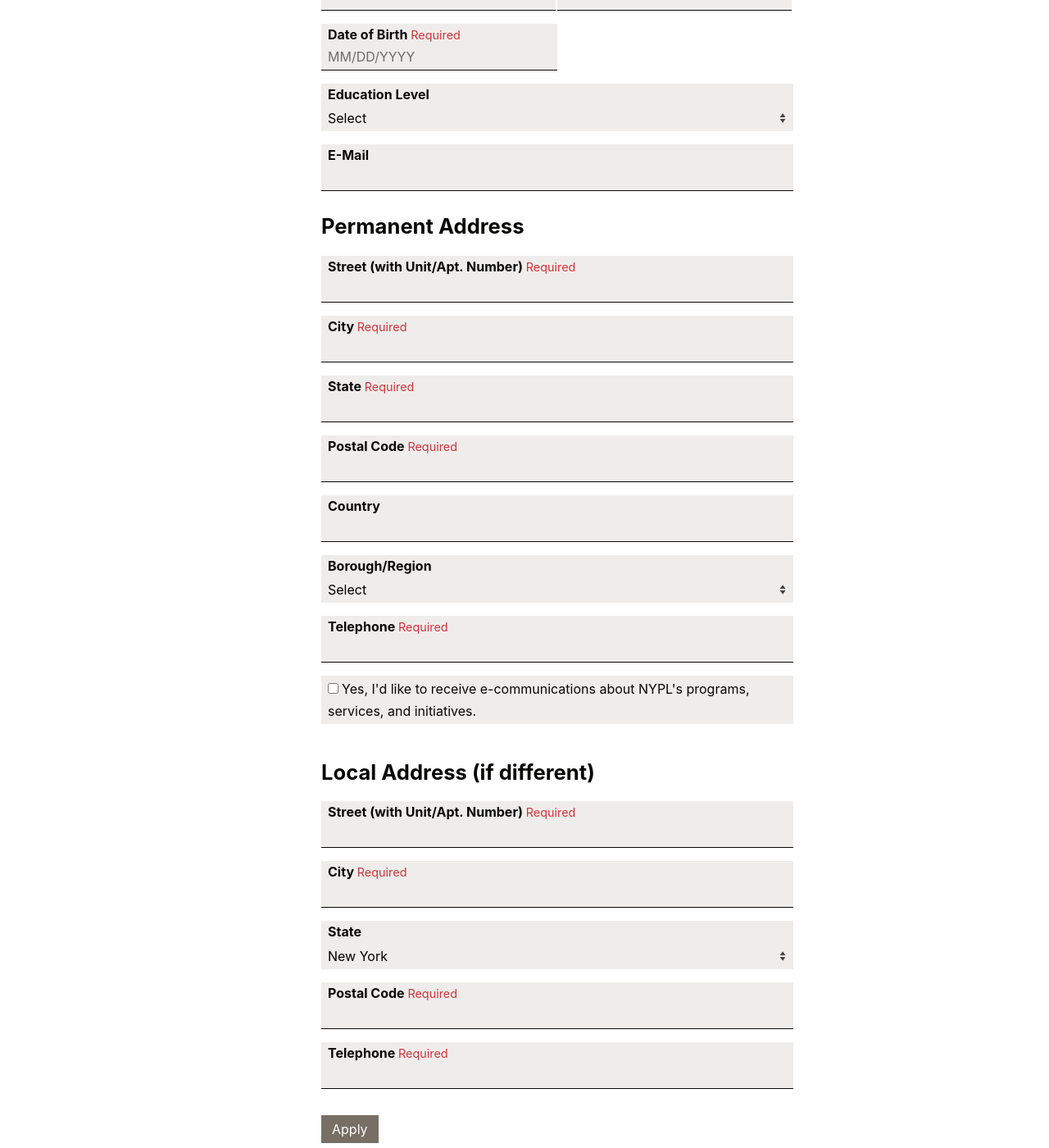
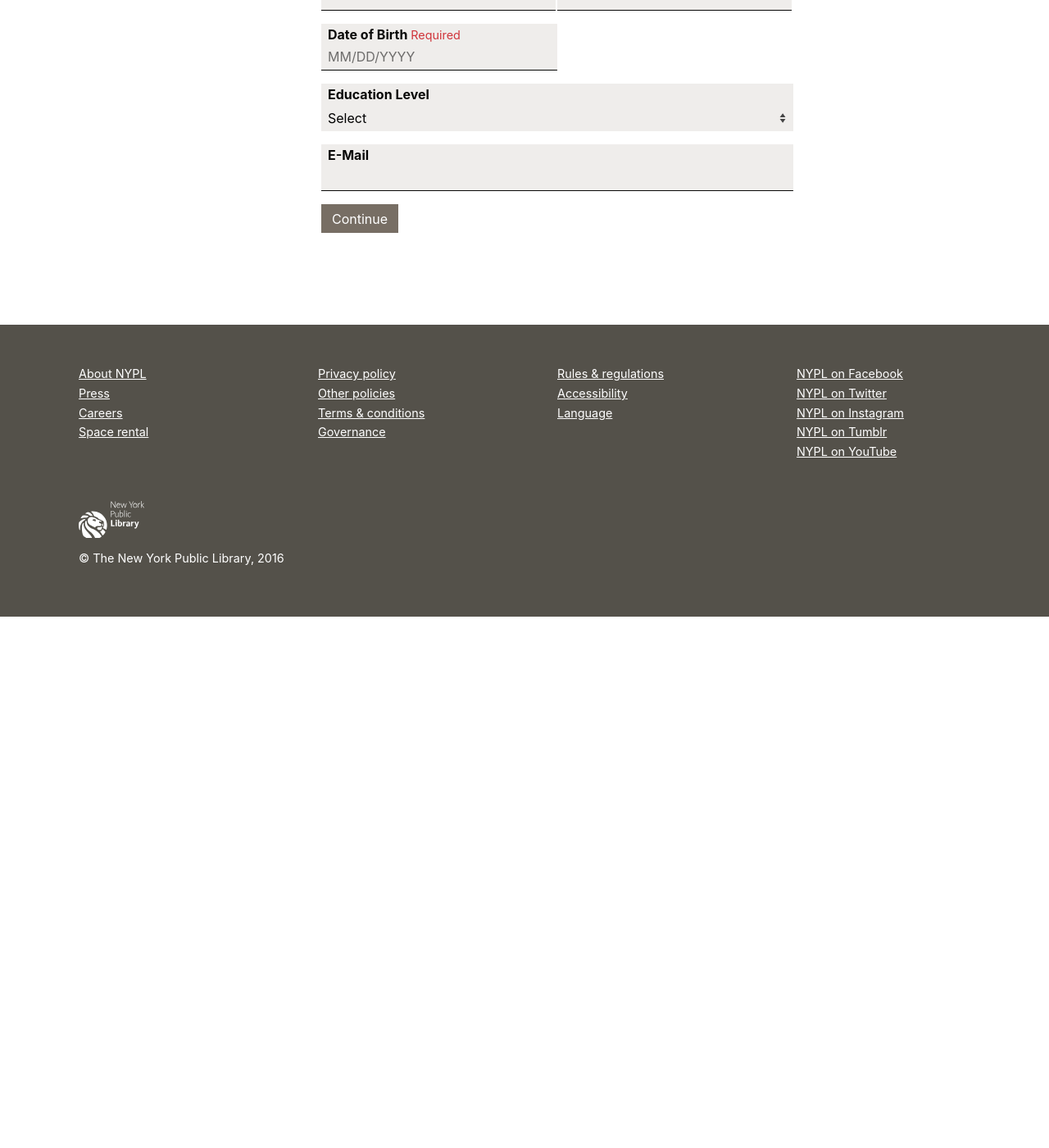
Before and after one commit to NYPL/design-toolkit, a Jekyll site: the page docs/example_card.html, which Jekyll copies as it is, in a window 1280 px wide and 1400 px high, scrolled down 501 px. Shown: the whole window at 82% size. Built offline with Jekyll 4.4.1, drawn with Linux system fonts in a browser that asks for light colours; nearby versions of some CDN libraries; after the commit the page ends 1253 px from its top, so only the background shows below that.

Commit message:
:space_invader: minor js for card

```diff
--- a/docs/example_card.html
+++ b/docs/example_card.html
@@ -242,6 +242,7 @@
         <div id="mainContent" class="nypl-column-half nypl-column-offset-one">
           <!-- sample card -->
 
+            <div id="step-1">
             <h2>Please enter the following information</h2>
             <fieldset class="nypl-name-fieldset">
               <div>
@@ -277,6 +278,10 @@
               <input id="email" type="text" class="form-text">
             </fieldset>
 
+            <input type="button" id="step-1_submit" class="nypl-basic-button" value="Continue">
+            </div>
+
+            <div id="step-2">
             <h2>Permanent Address</h2>
 
             <fieldset class="nypl-address-fieldset">
@@ -329,7 +334,10 @@
                 </label>
               </div>
             </fieldset>
+            <input type="button" id="step-2_submit" class="nypl-basic-button" value="Continue">
+            </div>
 
+            <div id="step-3">
             <h2>Local Address (if different)</h2>
 
             <fieldset class="nypl-address-fieldset">
@@ -415,8 +423,9 @@
                 <input id="phone-text2" type="text">
               </div>
             </fieldset>
+            <input type="submit" id="card-submit-main" class="nypl-basic-button" value="Apply">
+            </div>
 
-            <input type="submit" class="nypl-basic-button" value="Apply">
 
           <!-- end sample card -->
         </div>
--- a/docs/js/header.js
+++ b/docs/js/header.js
@@ -2,6 +2,17 @@ var hideTimeout
 
 function init() {
   $(".hidden").hide();
+  $("#step-2, #step-3").hide();
+  $("#step-1_submit").click(function () {
+    $("#step-2").show();
+    $("#step-1").hide();
+    document.location = "#step-2";
+  })
+  $("#step-2_submit").click(function () {
+    $("#step-3").show();
+    $("#step-2").hide();
+    document.location = "#step-3";
+  })
   $(".nypl-navigation-button_button").on("click touchend", function(e) {
     e.preventDefault();
     var selected = 0;
```
